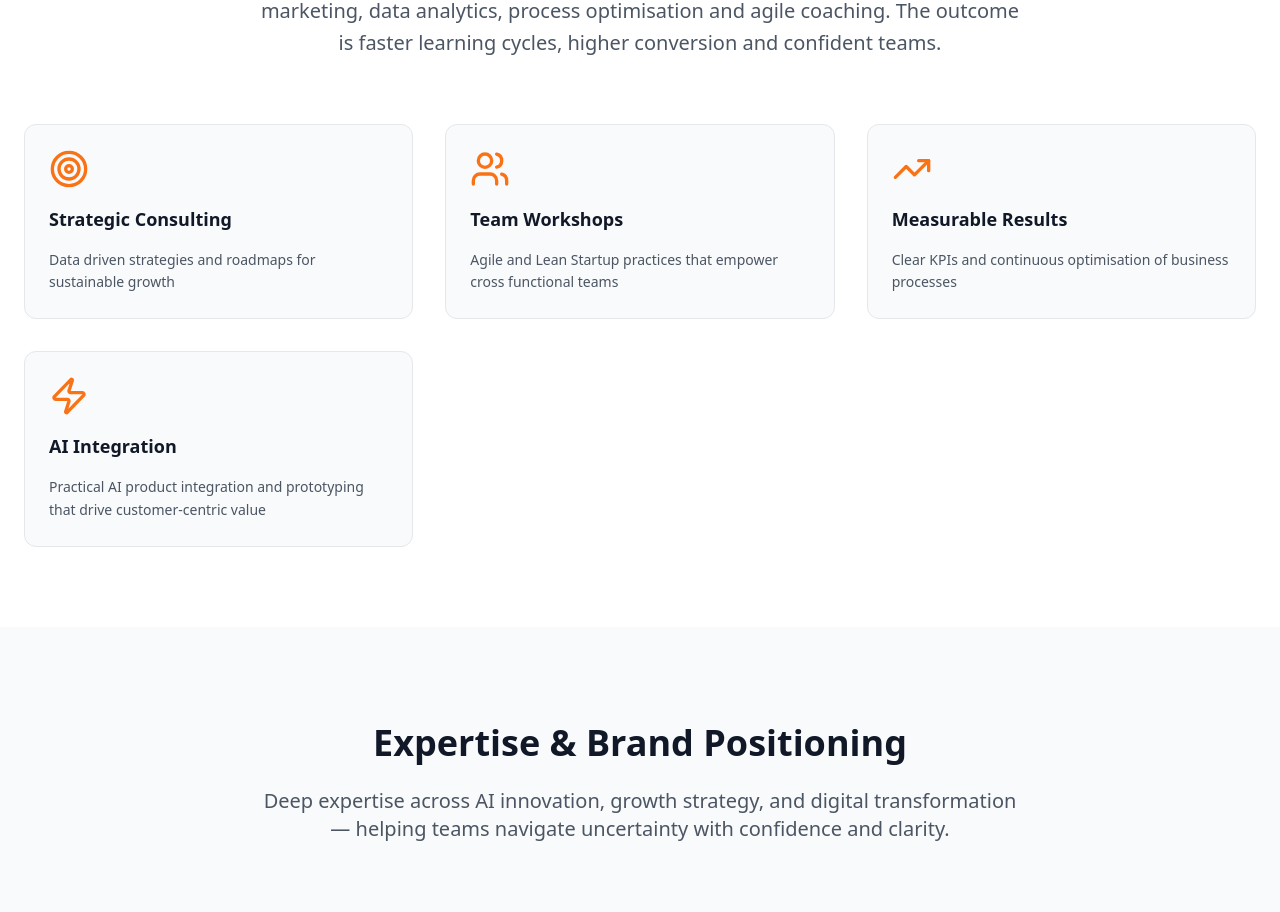
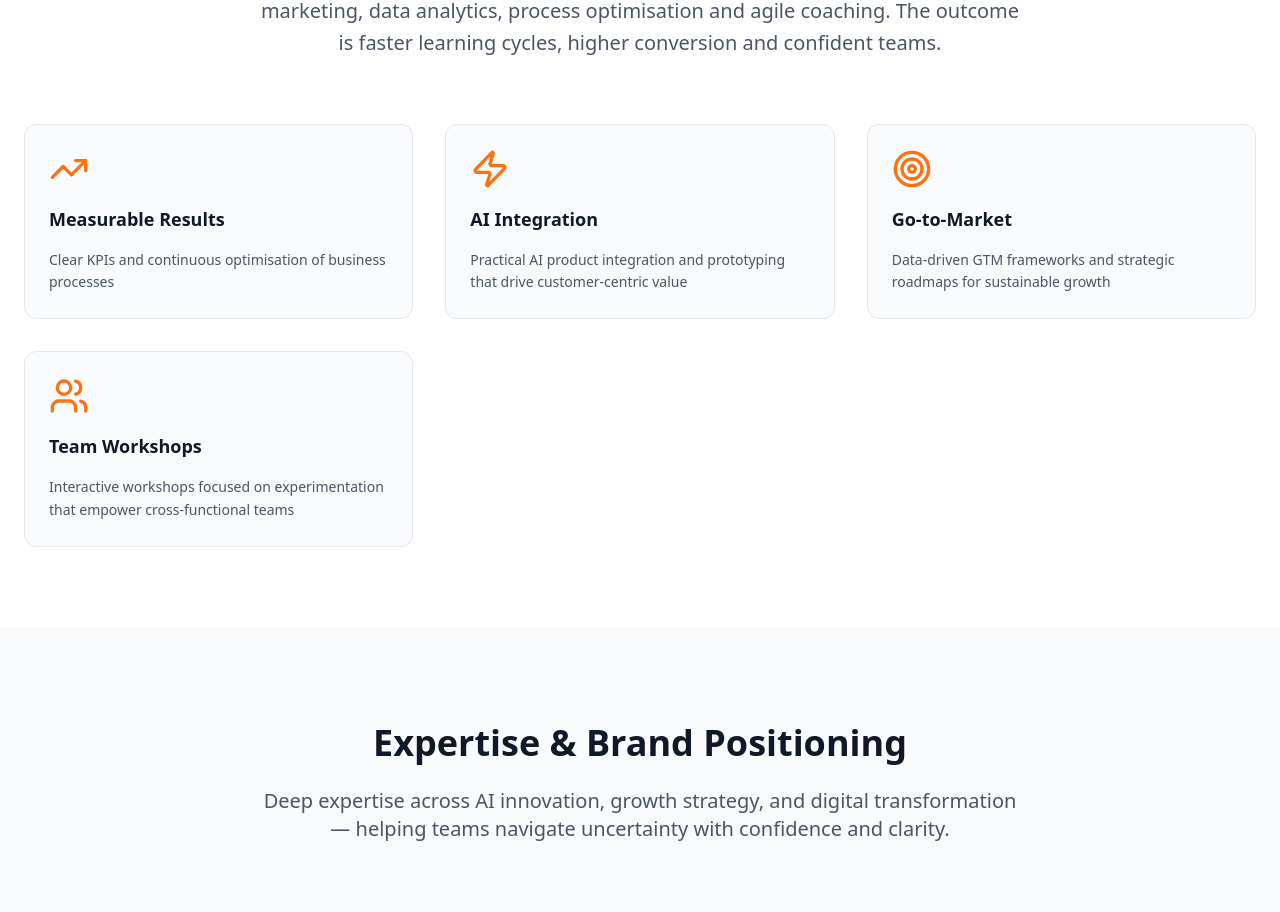
Before and after one commit to muzzyhaile/consultingmh, a React (Vite) app: page / in a window 1280 px wide. Shown: the part 1120-2032 px from the top of the page. Built offline with nearby package versions, Linux system fonts and the light colour scheme.

Commit message:
Reorder About section cards: Measurable Results, AI Integration, Go-to-Market (top row) and Team Workshops (bottom) with updated descriptions

```diff
--- a/src/components/About.tsx
+++ b/src/components/About.tsx
@@ -17,16 +17,6 @@ const About = () => {
         <div className="grid grid-cols-1 md:grid-cols-3 gap-8">
           {[
             {
-              icon: Target,
-              title: 'Strategic Consulting',
-              desc: 'Data driven strategies and roadmaps for sustainable growth',
-            },
-            {
-              icon: Users,
-              title: 'Team Workshops',
-              desc: 'Agile and Lean Startup practices that empower cross functional teams',
-            },
-            {
               icon: TrendingUp,
               title: 'Measurable Results',
               desc: 'Clear KPIs and continuous optimisation of business processes',
@@ -35,6 +25,16 @@ const About = () => {
               icon: Zap,
               title: 'AI Integration',
               desc: 'Practical AI product integration and prototyping that drive customer-centric value',
+            },
+            {
+              icon: Target,
+              title: 'Go-to-Market',
+              desc: 'Data-driven GTM frameworks and strategic roadmaps for sustainable growth',
+            },
+            {
+              icon: Users,
+              title: 'Team Workshops',
+              desc: 'Interactive workshops focused on experimentation that empower cross-functional teams',
             },
           ].map((item, i) => (
             <div
```
